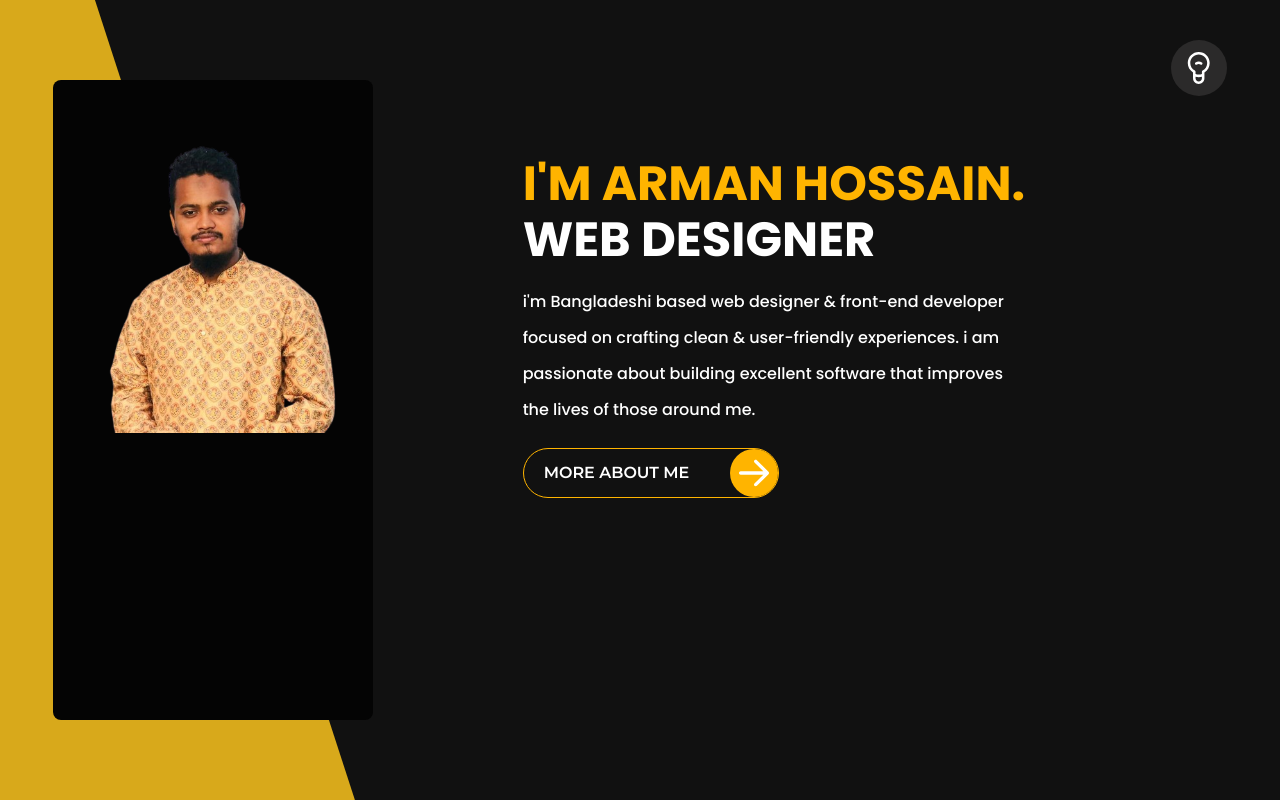
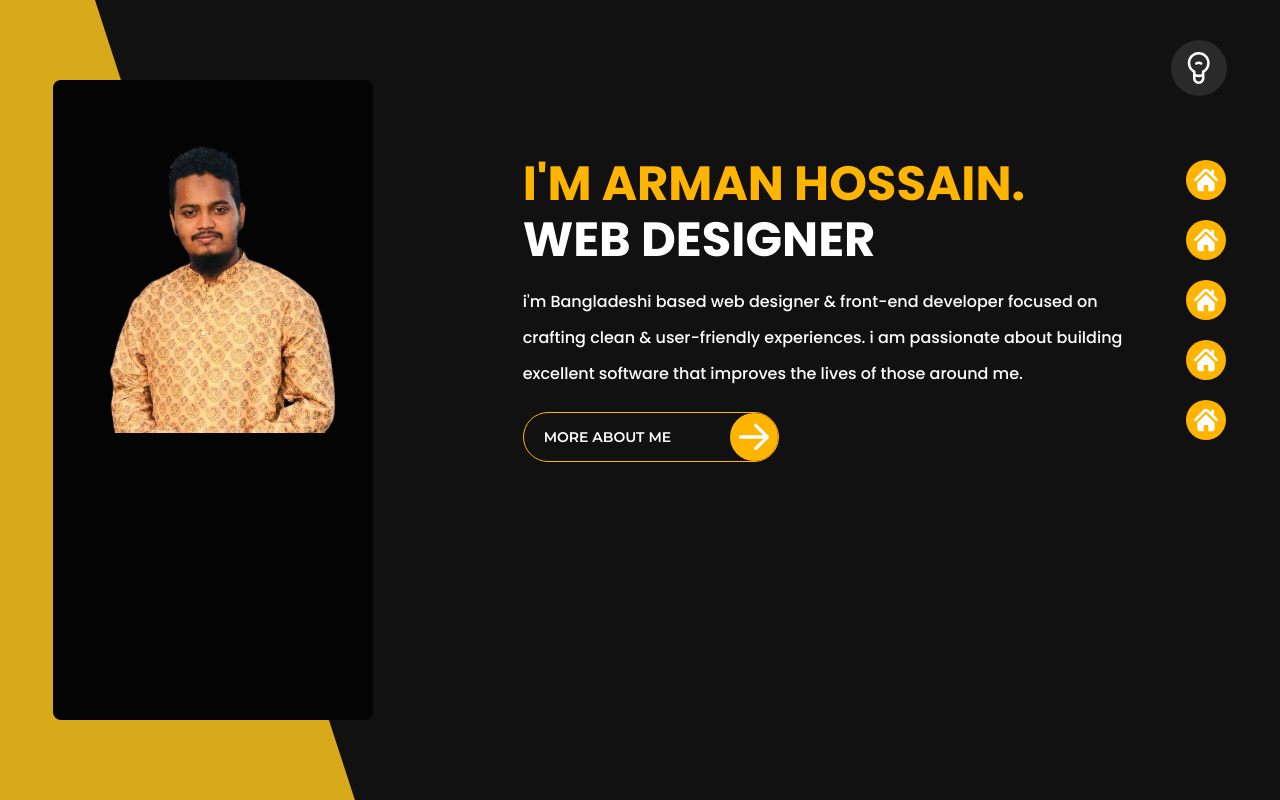
Before and after one commit to mdarmanbd/Portfolio, a Vue app: page / in a window 1280 px wide. Built offline with nearby package versions, Linux system fonts and the light colour scheme.

Commit message:
add the design

```diff
--- a/src/components/ProfileDetails.vue
+++ b/src/components/ProfileDetails.vue
@@ -3,12 +3,15 @@
 </script>
 
 <template>
-    <div class="absolute top-40 left-[40%] w-full flex">
-        <div class="w-3/4">
+    <div class="absolute top-40 left-[40%] !w-11/12 mx-auto ">
+        <div class="w-full grid grid-cols-12 gap-10">
+            <div class="col-span-7">
+                <!--title section-->
                 <div class="">
                     <h2 class="text-amber text-5xl font-poppins font-bold uppercase pb-2">i'm arman hossain.</h2>
                     <h2 class="text-white font-poppins font-bold text-5xl uppercase ">web designer</h2>
                 </div>
+                <!--details section-->
                 <div class="py-5">
                     <p class="text-white font-poppins font-medium text-base leading-9">i'm Bangladeshi based web designer & front-end developer
                         focused on crafting clean  & user-friendly experiences.
@@ -16,21 +19,42 @@
                         the lives of those around me.
                     </p>
                 </div>
-            <div class="more-Button flex justify-between gap-3 w-64 border border-amber rounded-full">
-                <button class=" px-5 text-base font-montserrat font-semibold text-white bg-transparent uppercase cursor-pointer">
+                <!--button section-->
+                <div class="more-Button more-Button1 flex justify-between gap-3 w-64 border border-amber rounded-full">
+                    <button class=" px-5 text-sm font-montserrat font-semibold text-white bg-transparent uppercase cursor-pointer">
                         more about me
                     </button>
-
                     <div class="">
                         <img class="w-12 p-1 bg-amber rounded-full " src="../assets/rightArrow.svg">
                     </div>
-
                 </div>
             </div>
 
-       <div class="w-full">
+            <div class="">
+                <div class="flex justify-end ">
+                    <ul class=" space-y-5">
+                        <li class="side-Icon w-10 bg-amber rounded-full cursor-pointer">
+                            <img class="p-2" src="../assets/home.svg">
+                        </li>
+                        <li class="w-10 bg-amber rounded-full">
+                            <img class="p-2" src="../assets/home.svg">
+                        </li>
+                        <li class="w-10 bg-amber rounded-full">
+                            <img class="p-2" src="../assets/home.svg">
+                        </li>
+                        <li class="w-10 bg-amber rounded-full">
+                            <img class="p-2" src="../assets/home.svg">
+                        </li>
+                        <li class="w-10 bg-amber rounded-full">
+                            <img class="p-2" src="../assets/home.svg">
+                        </li>
+                    </ul>
+                </div>
+            </div>
+        </div>
 
-       </div>
+
+
 
     </div>
 
@@ -38,23 +62,37 @@
 
 <style scoped>
     .more-Button{
-        /* background-color: transparent;
-        background-position: 100% 0;
-        background-size: 200% 100%;
+        background-color: transparent;
         cursor: pointer;
-        transition: 2s */
-        background-color: transparent;
-        background-position: -100% 0;
-        background-size: 200% 100%;
-        transition: background-position 2s;
+        position: relative;
     }
-    .more-Button:hover{
-        /* background-position: 100% 0;
-        background-image: linear-gradient(to left, #ffb400, transparent);
-        cursor: pointer;
-        transition: 2s */
-        background-position: 100% 0;
-        background-image: linear-gradient(to right, transparent, #ffb400);
+
+    .more-Button::before{
+        content: "";
+        position: absolute;
+        left: 0;
+        top: 0;
+        width: 100%;
+        height: 100%;
+        background-color: #ffb400;
+        border-radius: 50px;
+        z-index: -1;
+        transition: 0.5s;
+        transform-origin: 88% 0;
+    }
+    .more-Button1::before{
+        transform: scaleX(0);
+    }
+    .more-Button1:hover::before{
+        transform: scaleX(1);
+    }
+
+    .side-Icon{
+        width: 40px;
+    }
+    .side-Icon:hover{
+        background-color: red;
+        width: 100px;
     }
 
 </style>
```
Also changed, not shown: src/assets/home.svg (added). Lines whose indentation alone changed are shown as unchanged.
